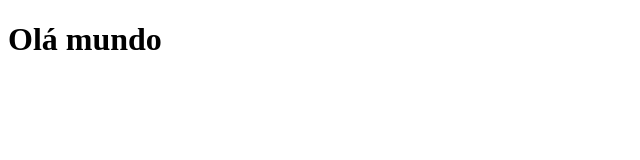
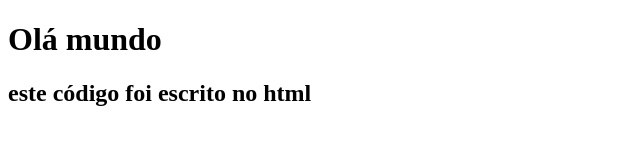
Before and after one commit to AmandaOlio/olamundo, a plain HTML site: page index.html in a window 1280 px wide. Shown: the whole page, without its empty margins (0-640 px from the left). Drawn offline with Linux system fonts and the light colour scheme.

Commit message:
update index.html

```diff
--- a/index.html
+++ b/index.html
@@ -7,3 +7,6 @@
 </head>
 <body>
       <h1>Olá mundo</h1>
+	  <h2>este código foi escrito no html</h2>
+</body>
+</html>
```
